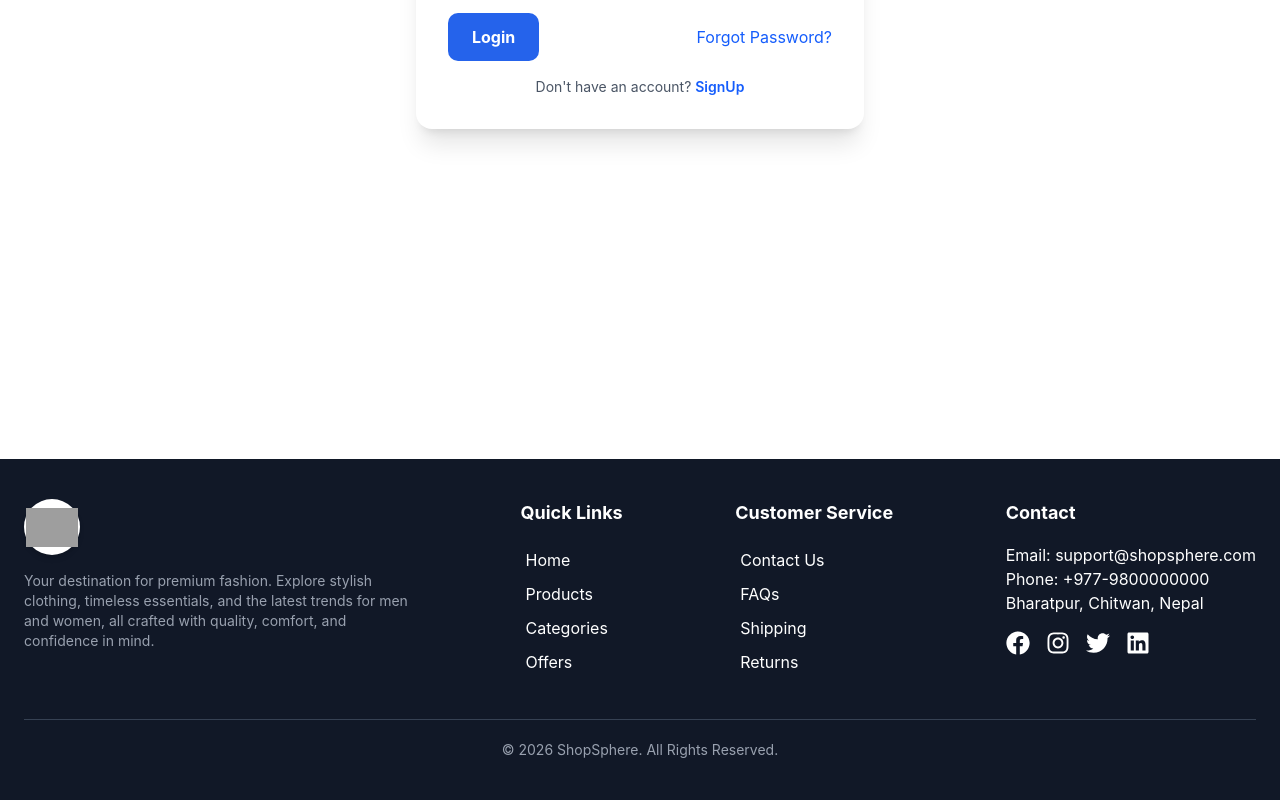
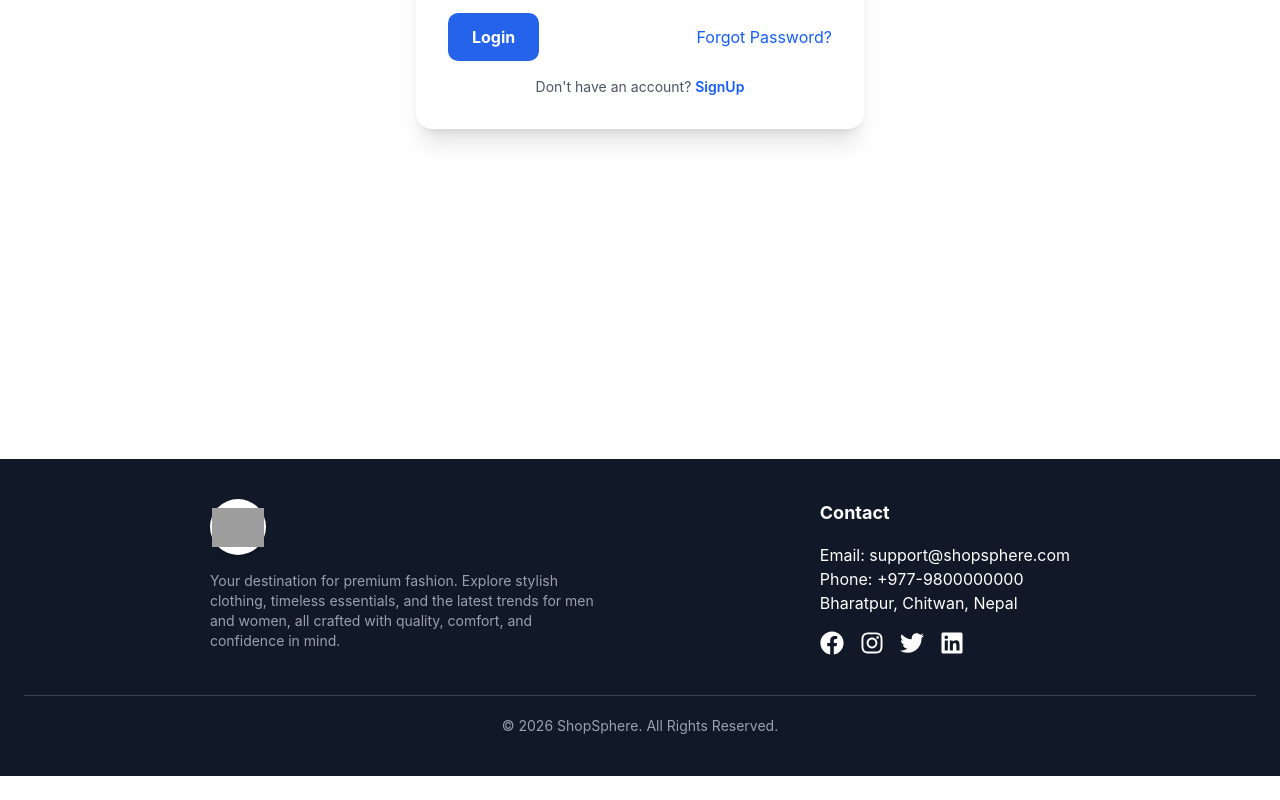
Before and after one commit to smarankhanal/E-commerce, a React (Vite) app in the folder frontend/: page /login in a window 1280 px wide. Shown: the part 581-1381 px from the top of the page. After the commit the page ends 1357 px from the top, so only its background shows below. Built offline with nearby package versions, Linux system fonts and the light colour scheme; no server answers; grey boxes are pictures that could not be loaded.

Commit message:
feat: Update Footer layout and remove unused Quick Links and Customer Service sections

```diff
--- a/frontend/src/components/Layout/Footer.jsx
+++ b/frontend/src/components/Layout/Footer.jsx
@@ -7,7 +7,7 @@ export default function Footer() {
   return (
     <footer className="bottom-0 bg-(--footer-bg) text-(--footer-text) mt-30">
       <div className="max-w-7xl mx-auto px-6 py-10">
-        <div className="flex justify-between flex-wrap gap-10">
+        <div className="flex justify-evenly flex-wrap gap-10">
           {/* Company */}
           <div className="max-w-sm">
             <Logo />
@@ -17,26 +17,6 @@ export default function Footer() {
               timeless essentials, and the latest trends for men and women, all
               crafted with quality, comfort, and confidence in mind.
             </p>
-          </div>
-
-          {/* Quick Links */}
-          <div className="flex flex-col">
-            <h2 className="font-bold text-lg mb-4">Quick Links</h2>
-
-            <AnchorTag text="Home" />
-            <AnchorTag text="Products" />
-            <AnchorTag text="Categories" />
-            <AnchorTag text="Offers" />
-          </div>
-
-          {/* Customer Service */}
-          <div className="flex flex-col">
-            <h2 className="font-bold text-lg mb-4">Customer Service</h2>
-
-            <AnchorTag text="Contact Us" />
-            <AnchorTag text="FAQs" />
-            <AnchorTag text="Shipping" />
-            <AnchorTag text="Returns" />
           </div>
 
           {/* Contact */}
--- a/frontend/src/components/Product/ProductCard.jsx
+++ b/frontend/src/components/Product/ProductCard.jsx
@@ -1,5 +1,4 @@
 import React, { useState } from "react";
-import heroSeller from "../../assets/images/t-shirt.jpg";
 import { FaArrowRight } from "react-icons/fa";
 import Button from "../Common/Button";
 import { useNavigate } from "react-router-dom";
```
Also changed, not shown: 1 other file (tests, documents, lock files or other folders).
